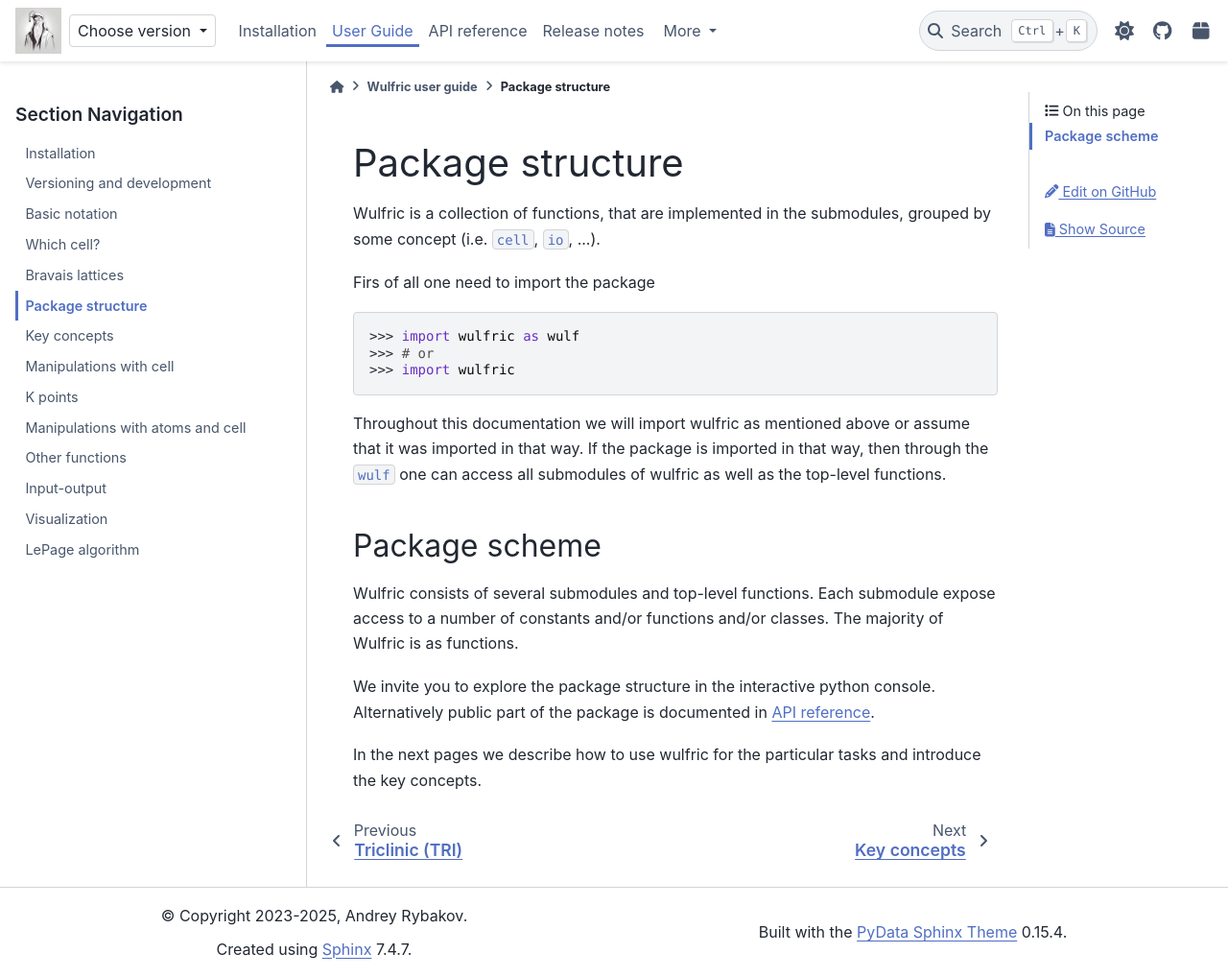
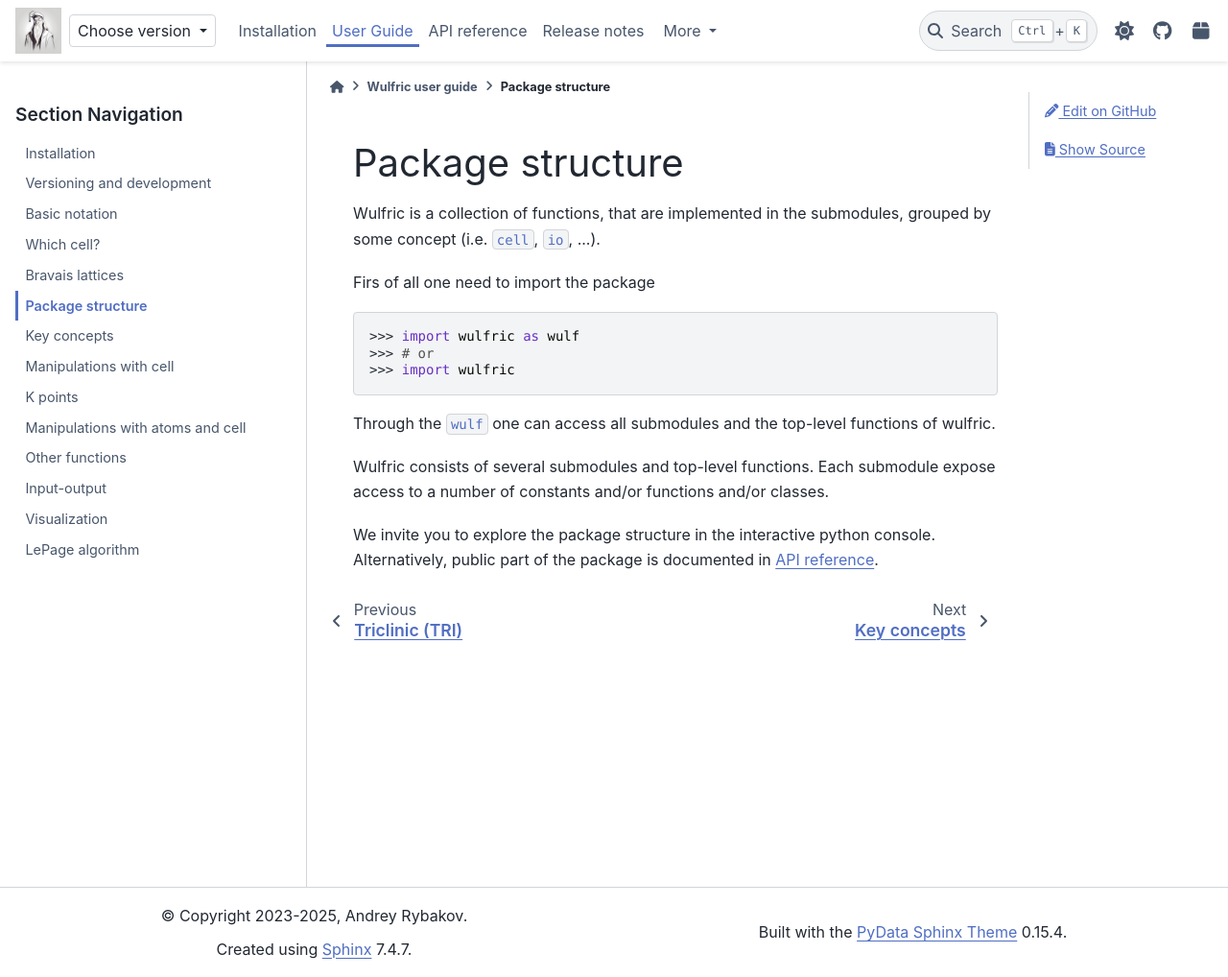
Before and after one commit to adrybakov/wulfric, a Sphinx documentation site: the page built from docs/source/user-guide/usage/package-structure.rst, in a window 1280 px wide and 1018 px high. Shown: the whole window at 96% size. Built offline with Sphinx 7.4.7 and the PyData theme 0.15.4, drawn with Linux system fonts in a browser that asks for light colours; a script that is not in the unit is left out.

Commit message:
Improve docs

```diff
--- a/docs/source/user-guide/usage/package-structure.rst
+++ b/docs/source/user-guide/usage/package-structure.rst
@@ -15,19 +15,10 @@ Firs of all one need to import the package
   >>> # or
   >>> import wulfric
 
-Throughout this documentation we will import wulfric as mentioned above or assume that it
-was imported in that way. If the package is imported in that way, then through the ``wulf``
-one can access all submodules of wulfric as well as the top-level functions.
-
-Package scheme
-==============
+Through the ``wulf`` one can access all submodules and the top-level functions of wulfric.
 
 Wulfric consists of several submodules and top-level functions. Each submodule expose
-access to a number of constants and/or functions and/or classes. The majority of Wulfric
-is as functions.
+access to a number of constants and/or functions and/or classes.
 
 We invite you to explore the package structure in the interactive python console.
-Alternatively public part of the package is documented in :ref:`api`.
-
-In the next pages we describe how to use wulfric for the particular tasks and introduce
-the key concepts.
+Alternatively, public part of the package is documented in :ref:`api`.
```
Also changed, not shown: docs/source/api/index.rst (+5 -9 lines).
